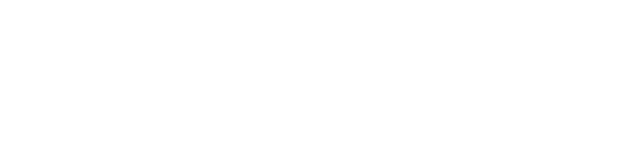
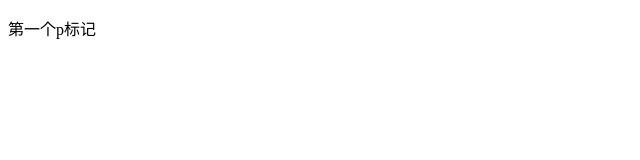
Before and after one commit to yangchenyyy/propotype1111111, a plain HTML site: page index.html in a window 1280 px wide. Shown: the whole page, without its empty margins (0-640 px from the left). Drawn offline with Linux system fonts and the light colour scheme.

Commit message:
添加两个p标记

```diff
--- a/index.html
+++ b/index.html
@@ -7,6 +7,6 @@
     <title>Document</title>
 </head>
 <body>
-
+<p>第一个p标记</p>
 </body>
 </html>
```
